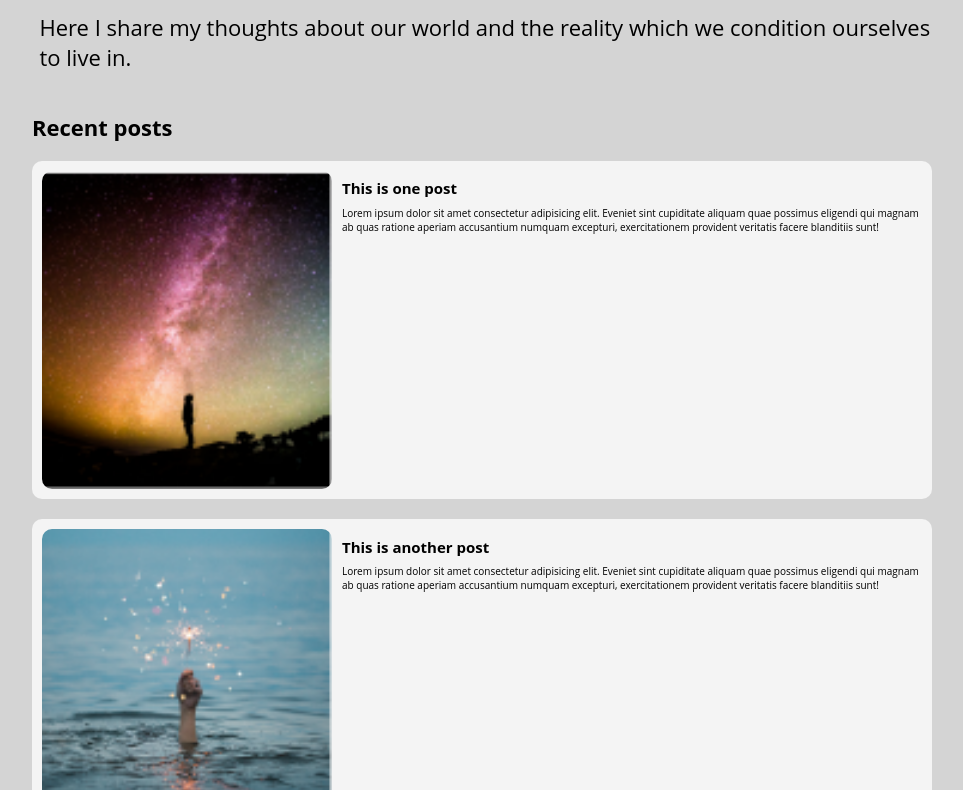
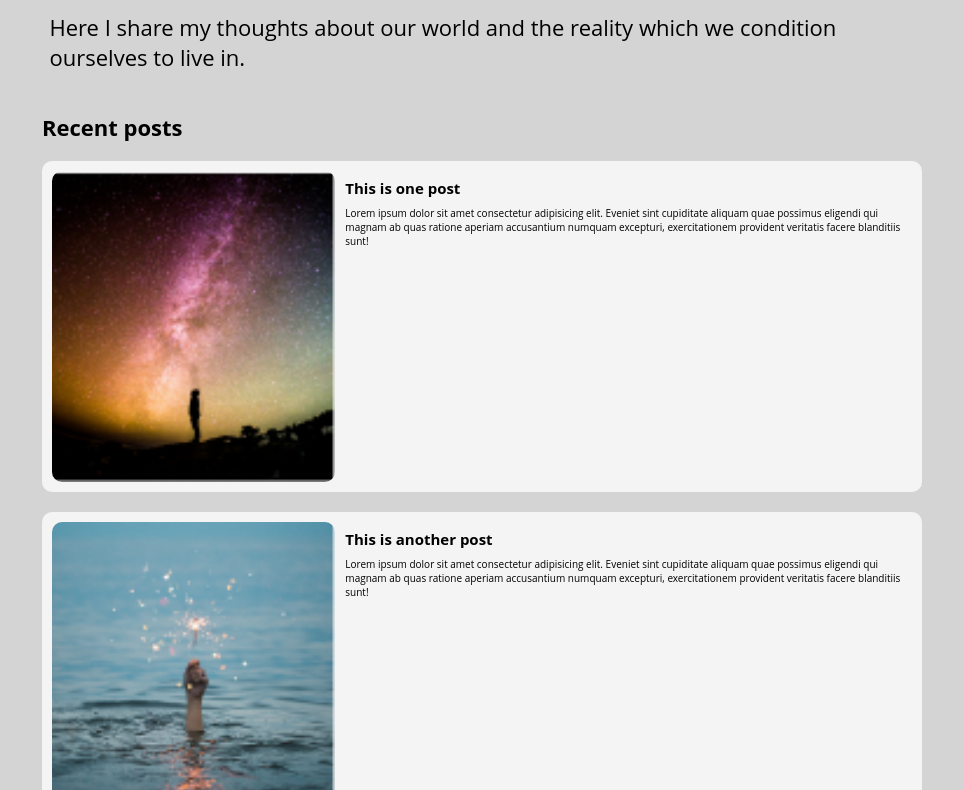
Before and after one commit to felipegontijo/blog-example, a plain HTML site: page index.html in a window 1280 px wide. Shown: the part 191-981 px from the top of the page, without its empty margins (158-1121 px from the left). Drawn offline with Linux system fonts and the light colour scheme.

Commit message:
fix: Adjust box sizing

```diff
--- a/styles/style.css
+++ b/styles/style.css
@@ -1,3 +1,11 @@
+html {
+    box-sizing: border-box;
+}
+
+* {
+    box-sizing: inherit;
+}
+
 body {
     font-size: 10px;
     font-family: Nunito, 'Open Sans', 'Helvetica Neue', sans-serif;
```
